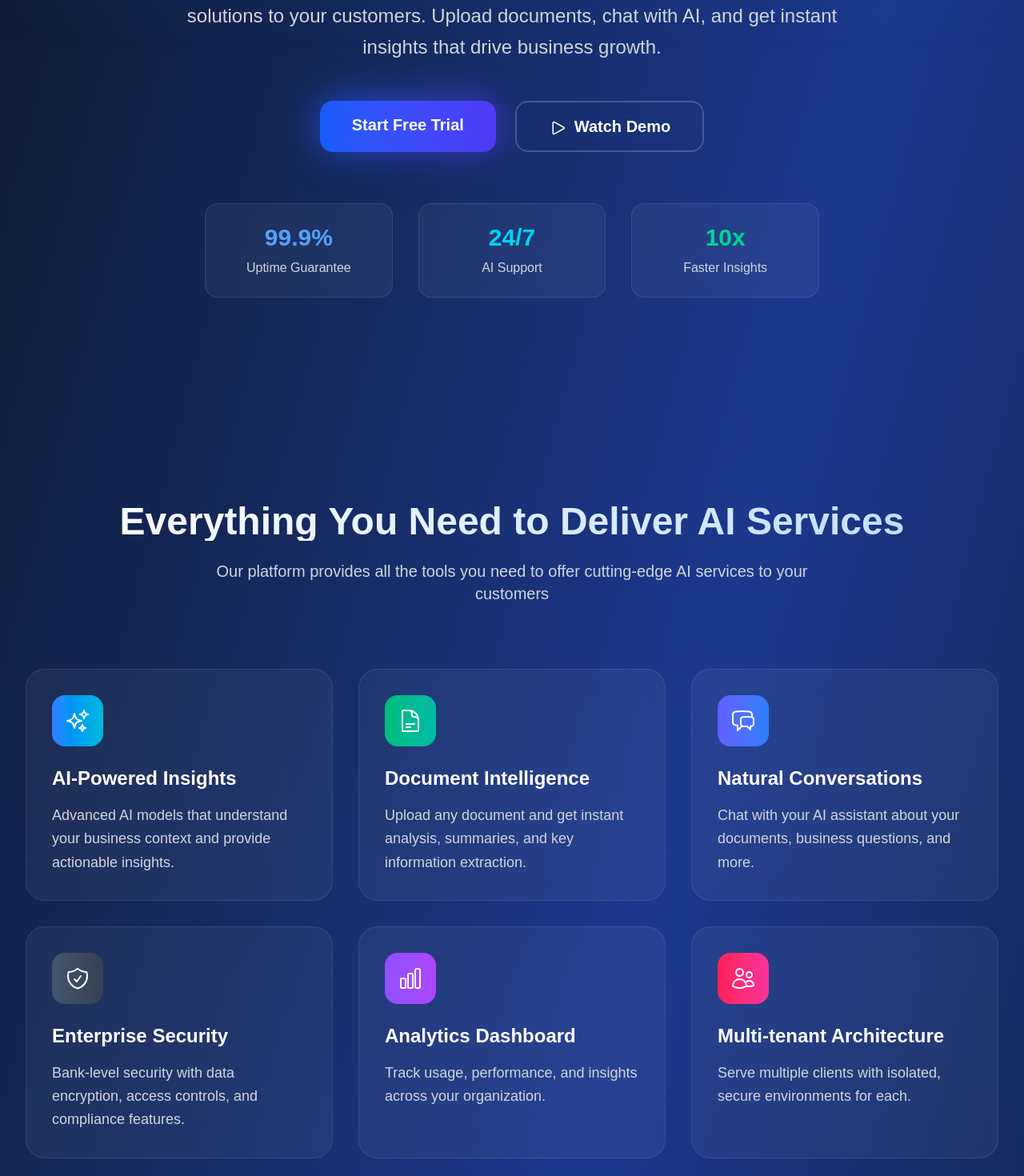
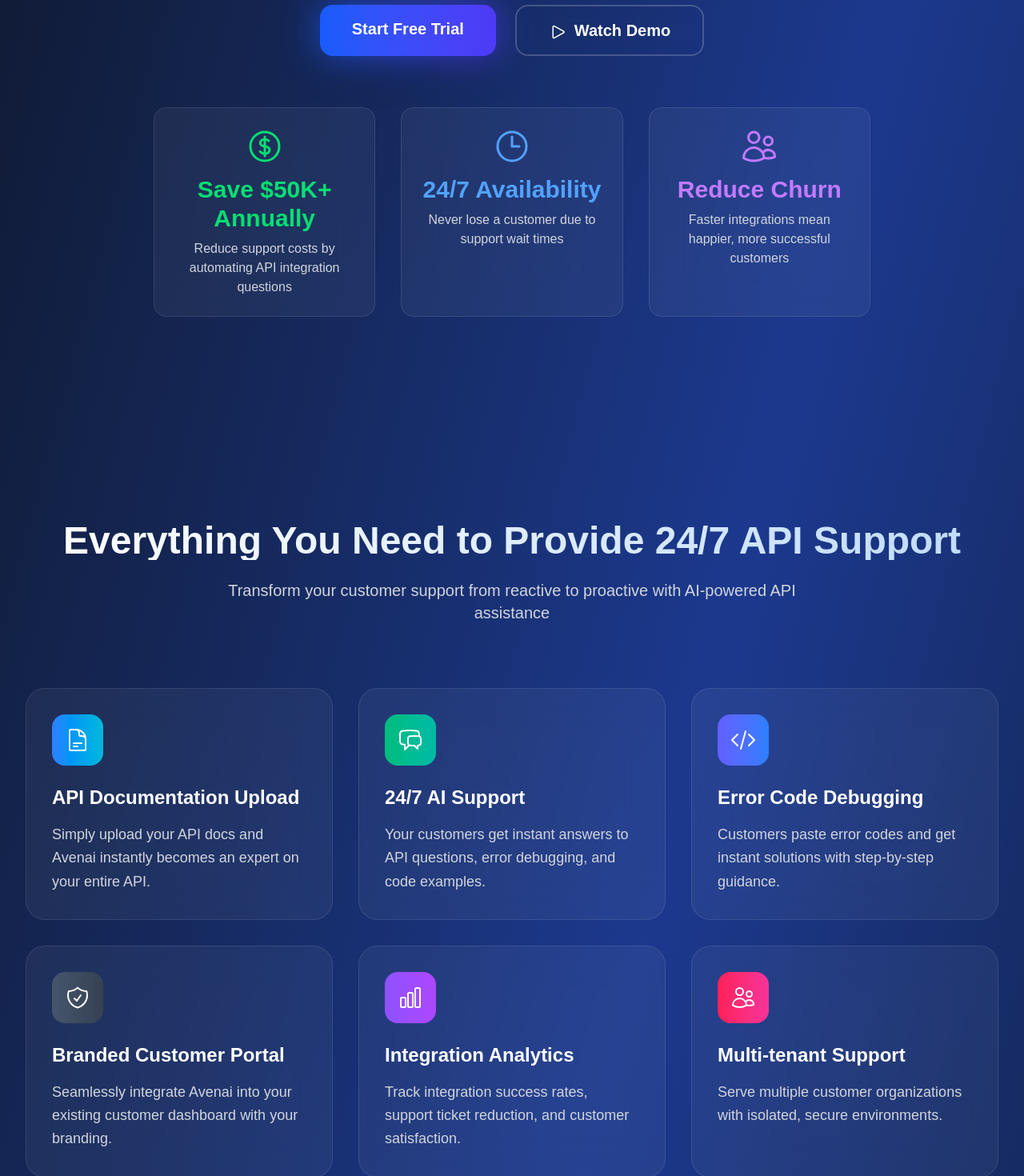
Before and after one commit to OlliBurten/avenai-landing-page, a Next.js app: page / in a window 1280 px wide. Shown: the part 640-2110 px from the top of the page at 80% size. Built offline with nearby package versions, Linux system fonts and the light colour scheme.

Commit message:
🎯 Fix: Complete landing page rewrite for REAL Avenai - 24/7 API integration support tool for SaaS companies

```diff
--- a/src/app/page.tsx
+++ b/src/app/page.tsx
@@ -10,7 +10,10 @@ import {
   UsersIcon,
   ArrowRightIcon,
   CheckIcon,
-  PlayIcon
+  PlayIcon,
+  CodeBracketIcon,
+  ClockIcon,
+  CurrencyDollarIcon
 } from '@heroicons/react/24/outline'
 
 export default function MarketingLanding() {
@@ -40,92 +43,79 @@ export default function MarketingLanding() {
 
   const features = [
     {
-      icon: SparklesIcon,
-      title: 'AI-Powered Insights',
-      description: 'Advanced AI models that understand your business context and provide actionable insights.',
+      icon: DocumentTextIcon,
+      title: 'API Documentation Upload',
+      description: 'Simply upload your API docs and Avenai instantly becomes an expert on your entire API.',
       gradient: 'from-blue-500 to-cyan-500'
     },
     {
-      icon: DocumentTextIcon,
-      title: 'Document Intelligence',
-      description: 'Upload any document and get instant analysis, summaries, and key information extraction.',
+      icon: ChatBubbleLeftRightIcon,
+      title: '24/7 AI Support',
+      description: 'Your customers get instant answers to API questions, error debugging, and code examples.',
       gradient: 'from-emerald-500 to-teal-500'
     },
     {
-      icon: ChatBubbleLeftRightIcon,
-      title: 'Natural Conversations',
-      description: 'Chat with your AI assistant about your documents, business questions, and more.',
+      icon: CodeBracketIcon,
+      title: 'Error Code Debugging',
+      description: 'Customers paste error codes and get instant solutions with step-by-step guidance.',
       gradient: 'from-indigo-500 to-blue-500'
     },
     {
       icon: ShieldCheckIcon,
-      title: 'Enterprise Security',
-      description: 'Bank-level security with data encryption, access controls, and compliance features.',
+      title: 'Branded Customer Portal',
+      description: 'Seamlessly integrate Avenai into your existing customer dashboard with your branding.',
       gradient: 'from-slate-600 to-gray-700'
     },
     {
       icon: ChartBarIcon,
-      title: 'Analytics Dashboard',
-      description: 'Track usage, performance, and insights across your organization.',
+      title: 'Integration Analytics',
+      description: 'Track integration success rates, support ticket reduction, and customer satisfaction.',
       gradient: 'from-violet-500 to-purple-500'
     },
     {
       icon: UsersIcon,
-      title: 'Multi-tenant Architecture',
-      description: 'Serve multiple clients with isolated, secure environments for each.',
+      title: 'Multi-tenant Support',
+      description: 'Serve multiple customer organizations with isolated, secure environments.',
       gradient: 'from-rose-500 to-pink-500'
     }
   ]
 
-  const pricingPlans = [
+  const benefits = [
     {
-      name: 'Starter',
-      price: '$99',
-      period: '/month',
-      description: 'Perfect for small businesses getting started with AI',
-      features: [
-        'Up to 100 customer users',
-        'Basic AI models',
-        'Document upload (up to 1GB)',
-        'Email support',
-        'Basic analytics'
-      ],
-      popular: false,
-      gradient: 'from-slate-600 to-gray-700'
+      icon: CurrencyDollarIcon,
+      title: 'Save $50K+ Annually',
+      description: 'Reduce support costs by automating API integration questions',
+      color: 'text-green-400'
     },
     {
-      name: 'Professional',
-      price: '$299',
-      period: '/month',
-      description: 'Ideal for growing businesses with multiple teams',
-      features: [
-        'Up to 500 customer users',
-        'Advanced AI models',
-        'Document upload (up to 10GB)',
-        'Priority support',
-        'Advanced analytics',
-        'Custom branding',
-        'API access'
-      ],
-      popular: true,
-      gradient: 'from-blue-600 to-indigo-600'
+      icon: ClockIcon,
+      title: '24/7 Availability',
+      description: 'Never lose a customer due to support wait times',
+      color: 'text-blue-400'
     },
     {
-      name: 'Enterprise',
-      price: 'Custom',
-      period: '',
-      description: 'For large organizations with complex requirements',
-      features: [
-        'Unlimited customer users',
-        'Custom AI model training',
-        'Unlimited storage',
-        'Dedicated support',
-        'Custom integrations',
-        'SLA guarantees',
-        'On-premise options'
-      ],
-      popular: false,
-      gradient: 'from-emerald-600 to-teal-600'
+      icon: UsersIcon,
+      title: 'Reduce Churn',
+      description: 'Faster integrations mean happier, more successful customers',
+      color: 'text-purple-400'
+    }
+  ]
+
+  const howItWorks = [
+    {
+      number: '1',
+      title: 'Upload API Docs',
+      description: 'Upload your API documentation to Avenai in minutes'
+    },
+    {
+      number: '2',
+      title: 'Integrate Portal',
+      description: 'Add Avenai to your customer dashboard with one line of code'
+    },
+    {
+      number: '3',
+      title: 'Reduce Support',
+      description: 'Watch support tickets drop as customers get instant AI help'
     }
   ]
 
@@ -164,7 +154,7 @@ export default function MarketingLanding() {
                 <div className="absolute inset-0 bg-blue-400/20 rounded-full blur-lg animate-ping" />
               </div>
               <span className="ml-3 text-2xl font-bold bg-gradient-to-r from-white to-blue-200 bg-clip-text text-transparent">
-                Avenai AI
+                Avenai
               </span>
             </div>
             <div className="hidden md:flex items-center space-x-8">
@@ -187,17 +177,17 @@ export default function MarketingLanding() {
         <div className="max-w-7xl mx-auto px-4 sm:px-6 lg:px-8 text-center">
           <div className="relative">
             <h1 className="text-6xl md:text-8xl font-black text-transparent bg-clip-text bg-gradient-to-r from-white via-blue-200 to-cyan-200 mb-8 leading-tight">
-              Transform Your Business with
+              Stop Losing Customers to
               <span className="block bg-gradient-to-r from-blue-400 via-cyan-400 to-emerald-400 bg-clip-text text-transparent">
-                AI-Powered Insights
+                API Integration Problems
               </span>
             </h1>
             <div className="absolute inset-0 bg-gradient-to-r from-blue-600/20 to-cyan-600/20 blur-3xl -z-10" />
           </div>
 
           <p className="text-2xl text-gray-300 mb-12 max-w-4xl mx-auto leading-relaxed">
-            Avenai AI provides enterprise-grade AI services that help you deliver intelligent solutions to your customers.
-            Upload documents, chat with AI, and get instant insights that drive business growth.
+            Avenai is a 24/7 AI that reads your API docs and answers your customers' questions.
+            It's like having a technical support person who never sleeps and knows your API inside out.
           </p>
 
           <div className="flex flex-col sm:flex-row gap-6 justify-center mb-16">
@@ -217,20 +207,17 @@ export default function MarketingLanding() {
             </a>
           </div>
 
-          {/* Floating Stats */}
-          <div className="grid grid-cols-1 md:grid-cols-3 gap-8 max-w-3xl mx-auto">
-            <div className="bg-white/5 backdrop-blur-xl border border-white/10 rounded-2xl p-6 hover:bg-white/10 transition-all duration-300">
-              <div className="text-3xl font-bold text-blue-400 mb-2">99.9%</div>
-              <div className="text-gray-300">Uptime Guarantee</div>
+          {/* Key Benefits */}
+          <div className="grid grid-cols-1 md:grid-cols-3 gap-8 max-w-4xl mx-auto">
+            {benefits.map((benefit, index) => (
+              <div key={index} className="bg-white/5 backdrop-blur-xl border border-white/10 rounded-2xl p-6 hover:bg-white/10 transition-all duration-300">
+                <div className={`text-3xl font-bold ${benefit.color} mb-2`}>
+                  <benefit.icon className="h-12 w-12 mx-auto mb-3" />
+                  {benefit.title}
                 </div>
-            <div className="bg-white/5 backdrop-blur-xl border border-white/10 rounded-2xl p-6 hover:bg-white/10 transition-all duration-300">
-              <div className="text-3xl font-bold text-cyan-400 mb-2">24/7</div>
-              <div className="text-gray-300">AI Support</div>
+                <div className="text-gray-300 text-center">{benefit.description}</div>
               </div>
-            <div className="bg-white/5 backdrop-blur-xl border border-white/10 rounded-2xl p-6 hover:bg-white/10 transition-all duration-300">
-              <div className="text-3xl font-bold text-emerald-400 mb-2">10x</div>
-              <div className="text-gray-300">Faster Insights</div>
-            </div>
+            ))}
           </div>
         </div>
       </section>
@@ -240,10 +227,10 @@ export default function MarketingLanding() {
         <div className="max-w-7xl mx-auto px-4 sm:px-6 lg:px-8">
           <div className="text-center mb-20">
             <h2 className="text-5xl font-bold text-transparent bg-clip-text bg-gradient-to-r from-white to-blue-200 mb-6">
-              Everything You Need to Deliver AI Services
+              Everything You Need to Provide 24/7 API Support
             </h2>
             <p className="text-xl text-gray-300 max-w-3xl mx-auto">
-              Our platform provides all the tools you need to offer cutting-edge AI services to your customers
+              Transform your customer support from reactive to proactive with AI-powered API assistance
             </p>
           </div>
 
@@ -275,11 +262,7 @@ export default function MarketingLanding() {
           </div>
 
           <div className="grid grid-cols-1 md:grid-cols-3 gap-12">
-            {[
-              { number: '1', title: 'Sign Up', description: 'Create your account and set up your company profile in minutes' },
-              { number: '2', title: 'Customize', description: 'Brand your portal and configure AI services for your customers' },
-              { number: '3', title: 'Launch', description: 'Invite customers and start delivering AI-powered value immediately' }
-            ].map((step, index) => (
+            {howItWorks.map((step, index) => (
               <div key={index} className="text-center group">
                 <div className="relative mb-8">
                   <div className="inline-flex items-center justify-center w-24 h-24 bg-gradient-to-r from-blue-600 to-indigo-600 rounded-full text-white text-4xl font-black mb-4 group-hover:scale-110 transition-transform duration-300">
@@ -303,64 +286,56 @@ export default function MarketingLanding() {
           <div className="text-center mb-20">
             <h2 className="text-5xl font-bold text-transparent bg-clip-text bg-gradient-to-r from-white to-blue-200 mb-6">Simple, Transparent Pricing</h2>
             <p className="text-xl text-gray-300">
-              Choose the plan that fits your business needs
+              Start with a free trial, then scale as you grow
             </p>
           </div>
 
-          <div className="grid grid-cols-1 md:grid-cols-3 gap-8">
-            {pricingPlans.map((plan, index) => (
-              <div
-                key={index}
-                className={`relative bg-white/5 backdrop-blur-xl border-2 rounded-3xl p-8 hover:scale-105 transition-all duration-300 ${
-                  plan.popular
-                    ? 'border-blue-500/50 bg-gradient-to-b from-blue-900/20 to-blue-900/10'
-                    : 'border-white/10 hover:border-blue-500/30'
-                }`}
-              >
-                {plan.popular && (
-                  <div className="absolute -top-4 left-1/2 transform -translate-x-1/2">
-                    <span className="bg-gradient-to-r from-blue-600 to-indigo-600 text-white px-6 py-2 rounded-full text-sm font-bold">
-                      Most Popular
-                    </span>
+          <div className="max-w-4xl mx-auto">
+            <div className="bg-white/5 backdrop-blur-xl border-2 border-blue-500/50 rounded-3xl p-12 text-center">
+              <div className="mb-8">
+                <h3 className="text-3xl font-bold text-white mb-4">Professional Plan</h3>
+                <div className="flex items-baseline justify-center">
+                  <span className="text-6xl font-black text-transparent bg-clip-text bg-gradient-to-r from-blue-400 to-cyan-400">$2,000</span>
+                  <span className="text-gray-400 ml-2 text-2xl">/month</span>
                 </div>
-                )}
-
-                <div className="text-center mb-8">
-                  <h3 className="text-2xl font-bold text-white mb-2">{plan.name}</h3>
-                  <div className="flex items-baseline justify-center">
-                    <span className="text-5xl font-black text-transparent bg-clip-text bg-gradient-to-r from-blue-400 to-cyan-400">{plan.price}</span>
-                    <span className="text-gray-400 ml-2 text-xl">{plan.period}</span>
-                  </div>
-                  <p className="text-gray-300 mt-2">{plan.description}</p>
+                <p className="text-gray-300 mt-2 text-lg">Perfect for SaaS companies with API integration support needs</p>
               </div>
 
-                <ul className="space-y-4 mb-8">
-                  {plan.features.map((feature, featureIndex) => (
-                    <li key={featureIndex} className="flex items-center">
+              <ul className="space-y-4 mb-8 text-left max-w-2xl mx-auto">
+                <li className="flex items-center">
                   <CheckIcon className="h-6 w-6 text-green-400 mr-3 flex-shrink-0" />
-                      <span className="text-gray-300">{feature}</span>
+                  <span className="text-gray-300">Unlimited API documentation uploads</span>
                 </li>
-                  ))}
+                <li className="flex items-center">
+                  <CheckIcon className="h-6 w-6 text-green-400 mr-3 flex-shrink-0" />
+                  <span className="text-gray-300">24/7 AI-powered customer support</span>
+                </li>
+                <li className="flex items-center">
+                  <CheckIcon className="h-6 w-6 text-green-400 mr-3 flex-shrink-0" />
+                  <span className="text-gray-300">Branded customer portal integration</span>
+                </li>
+                <li className="flex items-center">
+                  <CheckIcon className="h-6 w-6 text-green-400 mr-3 flex-shrink-0" />
+                  <span className="text-gray-300">Advanced analytics and reporting</span>
+                </li>
+                <li className="flex items-center">
+                  <CheckIcon className="h-6 w-6 text-green-400 mr-3 flex-shrink-0" />
+                  <span className="text-gray-300">Priority support and onboarding</span>
+                </li>
               </ul>
 
-                {plan.name === 'Enterprise' ? (
-                  <button className="w-full py-4 px-6 rounded-xl font-bold transition-all duration-300 bg-gradient-to-r from-slate-600 to-gray-700 text-white hover:from-slate-700 hover:to-gray-800 transform hover:scale-105">
-                    Contact Sales
-                  </button>
-                ) : (
+              <div className="text-center">
                 <a
                   href="https://app.avenai.io"
-                    className={`w-full py-4 px-6 rounded-xl font-bold transition-all duration-300 inline-block text-center transform hover:scale-105 ${
-                      plan.popular
-                        ? 'bg-gradient-to-r from-blue-600 to-indigo-600 text-white hover:from-blue-700 hover:to-indigo-700 shadow-lg hover:shadow-blue-500/25'
-                        : 'bg-gradient-to-r from-slate-600 to-gray-700 text-white hover:from-slate-700 hover:to-gray-800'
-                    }`}
+                  className="inline-block bg-gradient-to-r from-blue-600 to-indigo-600 text-white px-12 py-4 rounded-2xl text-xl font-bold hover:from-blue-700 hover:to-indigo-700 transition-all duration-300 transform hover:scale-105 shadow-2xl hover:shadow-blue-500/50"
                 >
-                    Get Started
+                  Start Free Trial
                 </a>
-                )}
+                <p className="text-blue-200 mt-4 text-lg">
+                  Free for the first month • No credit card required
+                </p>
               </div>
-            ))}
+            </div>
           </div>
         </div>
       </section>
@@ -369,10 +344,10 @@ export default function MarketingLanding() {
       <section id="contact" className="relative z-10 py-32 bg-gradient-to-r from-blue-900/30 to-indigo-900/30">
         <div className="max-w-7xl mx-auto px-4 sm:px-6 lg:px-8 text-center">
           <h2 className="text-5xl font-bold text-transparent bg-clip-text bg-gradient-to-r from-white to-blue-200 mb-6">
-            Ready to Transform Your Business?
+            Ready to Reduce Support Costs by $50K+ Annually?
           </h2>
           <p className="text-2xl text-gray-300 mb-12 max-w-3xl mx-auto">
-            Join hundreds of businesses already using Avenai AI to deliver exceptional value to their customers
+            Join the first companies testing Avenai. We'll integrate it for free for the first month.
           </p>
 
           <div className="flex flex-col sm:flex-row gap-6 justify-center max-w-2xl mx-auto mb-8">
@@ -380,19 +355,19 @@ export default function MarketingLanding() {
               href="https://app.avenai.io"
               className="group relative bg-gradient-to-r from-white to-blue-50 text-slate-900 px-10 py-4 rounded-2xl text-xl font-bold hover:from-blue-50 hover:to-white transition-all duration-300 transform hover:scale-105 shadow-2xl"
             >
-              <span className="relative z-10">Create Account</span>
+              <span className="relative z-10">Start Free Trial</span>
               <div className="absolute inset-0 bg-gradient-to-r from-white to-blue-50 rounded-2xl blur-xl opacity-75 group-hover:opacity-100 transition-opacity" />
             </a>
             <a
               href="https://app.avenai.io"
               className="border-2 border-white/30 text-white px-10 py-4 rounded-2xl text-xl font-bold hover:bg-white/10 transition-all duration-300 backdrop-blur-sm hover:border-white/50"
             >
-              View Demo
+              Schedule Demo
             </a>
           </div>
 
           <p className="text-blue-200 text-lg">
-            No credit card required • 14-day free trial
+            Limited to 1-2 companies for initial testing • $2K/month after trial
           </p>
         </div>
       </section>
@@ -404,10 +379,10 @@ export default function MarketingLanding() {
             <div>
               <div className="flex items-center mb-6">
                 <SparklesIcon className="h-10 w-10 text-blue-400" />
-                <span className="ml-3 text-2xl font-bold bg-gradient-to-r from-white to-blue-200 bg-clip-text text-transparent">Avenai AI</span>
+                <span className="ml-3 text-2xl font-bold bg-gradient-to-r from-white to-blue-200 bg-clip-text text-transparent">Avenai</span>
               </div>
               <p className="text-gray-400 text-lg">
-                Empowering businesses with enterprise-grade AI services
+                The 24/7 AI that reads your API docs and answers your customers' questions
               </p>
             </div>
 
@@ -441,7 +416,7 @@ export default function MarketingLanding() {
 
           <div className="border-t border-white/10 mt-12 pt-8 text-center">
             <p className="text-gray-400">
-              © 2024 Avenai AI. All rights reserved.
+              © 2024 Avenai. All rights reserved.
             </p>
           </div>
         </div>
```
Lines whose indentation alone changed are shown as unchanged.
